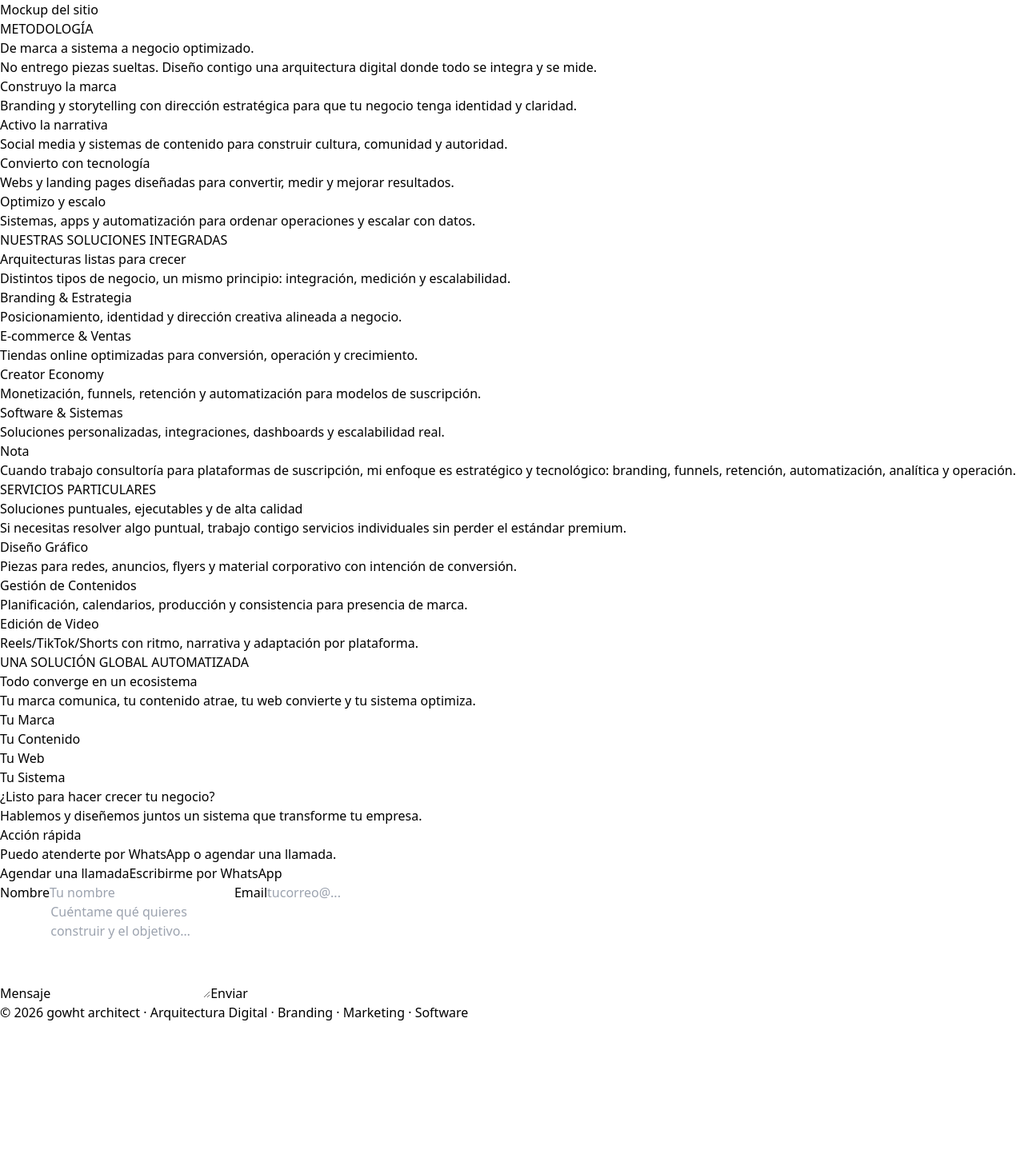
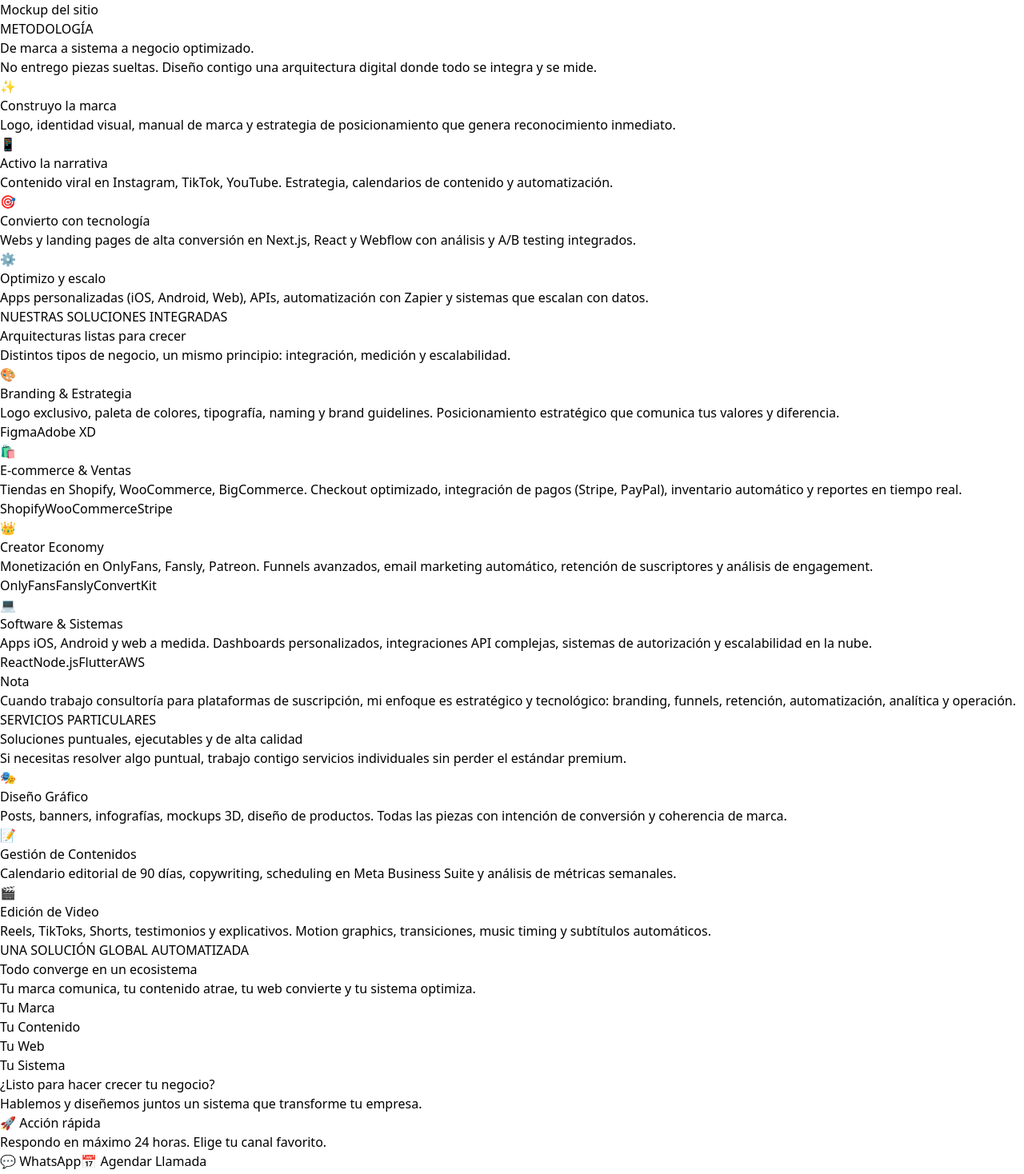
Before and after one commit to CuckCybsacTEST/landingpersonal, a React (Vite) app: page / in a window 1280 px wide. Shown: the part 240-1708 px from the top of the page at 80% size. Before the commit the page ends 1518 px from the top, so only its background shows below. Built offline with nearby package versions, Linux system fonts and the light colour scheme; the HTML template or start-up script is replaced by a standard one.

Commit message:
🎨 UI/UX Completo: Mejora visual integral con iconografía, contenido explícito tech stack, animaciones suaves y diseño moderno

```diff
--- a/src/components/Card.jsx
+++ b/src/components/Card.jsx
@@ -1,6 +1,6 @@
 function Card({ children }) {
   return (
-    <div className="rounded-2xl border border-white/10 bg-white/5 p-6 shadow-sm backdrop-blur">
+    <div className="group rounded-2xl border border-white/10 bg-white/5 p-6 shadow-sm backdrop-blur hover:border-white/20 hover:bg-white/10 transition-all duration-300 hover:shadow-lg hover:shadow-white/5">
       {children}
     </div>
   );
--- a/src/components/Contact.jsx
+++ b/src/components/Contact.jsx
@@ -1,8 +1,28 @@
-import React from "react";
+import React, { useState } from "react";
 import Section from "./Section";
 import Card from "./Card";
 
 function Contact() {
+  const [formData, setFormData] = useState({
+    name: "",
+    email: "",
+    message: ""
+  });
+
+  const handleChange = (e) => {
+    setFormData({
+      ...formData,
+      [e.target.name]: e.target.value
+    });
+  };
+
+  const handleSubmit = (e) => {
+    e.preventDefault();
+    console.log("Form submitted:", formData);
+    // TODO: Implement form submission to backend
+    setFormData({ name: "", email: "", message: "" });
+  };
+
   return (
     <Section id="contacto">
       <div className="mx-auto max-w-6xl px-4 py-16 md:px-6">
@@ -18,16 +38,16 @@ function Contact() {
         <div className="mt-10 grid gap-5 md:grid-cols-12">
           <div className="md:col-span-5">
             <Card>
-              <div className="text-base font-semibold">Acción rápida</div>
+              <div className="text-base font-semibold">🚀 Acción rápida</div>
               <p className="mt-2 text-sm text-white/70">
-                Puedo atenderte por WhatsApp o agendar una llamada.
+                Respondo en máximo 24 horas. Elige tu canal favorito.
               </p>
-              <div className="mt-5 flex flex-wrap gap-3">
-                <button className="rounded-2xl bg-white px-5 py-3 text-sm font-semibold text-black hover:bg-white/90">
-                  Agendar una llamada
-                </button>
-                <button className="rounded-2xl border border-white/15 bg-white/5 px-5 py-3 text-sm font-semibold hover:bg-white/10">
-                  Escribirme por WhatsApp
+              <div className="mt-5 flex flex-col gap-2">
+                <a href="https://wa.me/1234567890" className="rounded-2xl bg-green-500 px-5 py-3 text-sm font-semibold text-white hover:bg-green-600 transition-colors duration-200 text-center">
+                  💬 WhatsApp
+                </a>
+                <button className="rounded-2xl border border-white/15 bg-white/5 px-5 py-3 text-sm font-semibold hover:bg-white/10 transition-colors duration-200">
+                  📅 Agendar Llamada
                 </button>
               </div>
             </Card>
@@ -35,23 +55,46 @@ function Contact() {
 
           <div className="md:col-span-7">
             <Card>
-              <form className="grid gap-4">
+              <form onSubmit={handleSubmit} className="grid gap-4">
                 <div className="grid gap-4 md:grid-cols-2">
                   <label className="grid gap-2">
                     <span className="text-xs font-semibold text-white/70">Nombre</span>
-                    <input className="w-full rounded-xl border border-white/10 bg-black/40 px-4 py-3 text-sm text-white/85 outline-none placeholder:text-white/30 focus:border-white/25" placeholder="Tu nombre" />
+                    <input
+                      name="name"
+                      value={formData.name}
+                      onChange={handleChange}
+                      className="w-full rounded-xl border border-white/10 bg-black/40 px-4 py-3 text-sm text-white/85 outline-none placeholder:text-white/30 focus:border-white/25 focus:bg-black/60 transition-colors duration-200"
+                      placeholder="Tu nombre"
+                    />
                   </label>
                   <label className="grid gap-2">
                     <span className="text-xs font-semibold text-white/70">Email</span>
-                    <input type="email" className="w-full rounded-xl border border-white/10 bg-black/40 px-4 py-3 text-sm text-white/85 outline-none placeholder:text-white/30 focus:border-white/25" placeholder="tucorreo@..." />
+                    <input
+                      type="email"
+                      name="email"
+                      value={formData.email}
+                      onChange={handleChange}
+                      className="w-full rounded-xl border border-white/10 bg-black/40 px-4 py-3 text-sm text-white/85 outline-none placeholder:text-white/30 focus:border-white/25 focus:bg-black/60 transition-colors duration-200"
+                      placeholder="tucorreo@..."
+                    />
                   </label>
                 </div>
                 <label className="grid gap-2">
-                  <span className="text-xs font-semibold text-white/70">Mensaje</span>
-                  <textarea rows={5} className="w-full rounded-xl border border-white/10 bg-black/40 px-4 py-3 text-sm text-white/85 outline-none placeholder:text-white/30 focus:border-white/25" placeholder="Cuéntame qué quieres construir y el objetivo…" />
+                  <span className="text-xs font-semibold text-white/70">Cuéntame tu proyecto</span>
+                  <textarea
+                    name="message"
+                    value={formData.message}
+                    onChange={handleChange}
+                    rows={4}
+                    className="w-full rounded-xl border border-white/10 bg-black/40 px-4 py-3 text-sm text-white/85 outline-none placeholder:text-white/30 focus:border-white/25 focus:bg-black/60 transition-colors duration-200 resize-none"
+                    placeholder="¿Qué quieres construir? ¿Cuál es tu objetivo?"
+                  />
                 </label>
-                <button className="rounded-2xl bg-white px-5 py-3 text-sm font-semibold text-black hover:bg-white/90">
-                  Enviar
+                <button
+                  type="submit"
+                  className="rounded-2xl bg-white px-5 py-3 text-sm font-semibold text-black hover:bg-white/90 transition-all duration-200 shadow-lg hover:shadow-xl"
+                >
+                  Enviar mensaje
                 </button>
               </form>
             </Card>
--- a/src/components/MethodCards.jsx
+++ b/src/components/MethodCards.jsx
@@ -21,6 +21,7 @@ function MethodCards({ methodCards }) {
         <div className="mt-10 grid gap-5 md:grid-cols-4">
           {methodCards.map((c) => (
             <Card key={c.title}>
+              <div className="text-4xl mb-3">{c.icon}</div>
               <div className="text-base font-semibold">{c.title}</div>
               <p className="mt-2 text-sm leading-relaxed text-white/70">{c.body}</p>
             </Card>
--- a/src/components/Services.jsx
+++ b/src/components/Services.jsx
@@ -21,9 +21,9 @@ function Services({ services }) {
         <div className="mt-10 grid gap-5 md:grid-cols-3">
           {services.map((s) => (
             <Card key={s.title}>
-              <div className="h-28 rounded-xl border border-white/10 bg-white/5" />
-              <div className="mt-4 text-base font-semibold">{s.title}</div>
-              <p className="mt-2 text-sm leading-relaxed text-white/70">{s.body}</p>
+              <div className="text-5xl text-center mb-4">{s.icon}</div>
+              <div className="text-base font-semibold text-center">{s.title}</div>
+              <p className="mt-2 text-sm leading-relaxed text-white/70 text-center">{s.body}</p>
             </Card>
           ))}
         </div>
--- a/src/components/Solutions.jsx
+++ b/src/components/Solutions.jsx
@@ -21,8 +21,22 @@ function Solutions({ solutions }) {
         <div className="mt-10 grid gap-5 md:grid-cols-2">
           {solutions.map((s) => (
             <Card key={s.title}>
-              <div className="text-xl font-semibold">{s.title}</div>
-              <p className="mt-3 text-sm leading-relaxed text-white/70">{s.body}</p>
+              <div className="flex items-start gap-4">
+                <div className="text-4xl flex-shrink-0">{s.icon}</div>
+                <div className="flex-1">
+                  <div className="text-xl font-semibold">{s.title}</div>
+                  <p className="mt-3 text-sm leading-relaxed text-white/70">{s.body}</p>
+                  {s.tech && (
+                    <div className="mt-4 flex flex-wrap gap-2">
+                      {s.tech.split(", ").map((tech) => (
+                        <span key={tech} className="inline-block px-2 py-1 text-xs bg-white/10 text-white/60 rounded-lg">
+                          {tech}
+                        </span>
+                      ))}
+                    </div>
+                  )}
+                </div>
+              </div>
             </Card>
           ))}
         </div>
--- a/src/data/data.js
+++ b/src/data/data.js
@@ -8,53 +8,68 @@ export const nav = [
 
 export const methodCards = [
   {
+    icon: "✨",
     title: "Construyo la marca",
-    body: "Branding y storytelling con dirección estratégica para que tu negocio tenga identidad y claridad.",
+    body: "Logo, identidad visual, manual de marca y estrategia de posicionamiento que genera reconocimiento inmediato.",
   },
   {
+    icon: "📱",
     title: "Activo la narrativa",
-    body: "Social media y sistemas de contenido para construir cultura, comunidad y autoridad.",
+    body: "Contenido viral en Instagram, TikTok, YouTube. Estrategia, calendarios de contenido y automatización.",
   },
   {
+    icon: "🎯",
     title: "Convierto con tecnología",
-    body: "Webs y landing pages diseñadas para convertir, medir y mejorar resultados.",
+    body: "Webs y landing pages de alta conversión en Next.js, React y Webflow con análisis y A/B testing integrados.",
   },
   {
+    icon: "⚙️",
     title: "Optimizo y escalo",
-    body: "Sistemas, apps y automatización para ordenar operaciones y escalar con datos.",
+    body: "Apps personalizadas (iOS, Android, Web), APIs, automatización con Zapier y sistemas que escalan con datos.",
   },
 ];
 
 export const solutions = [
   {
+    icon: "🎨",
     title: "Branding & Estrategia",
-    body: "Posicionamiento, identidad y dirección creativa alineada a negocio.",
+    body: "Logo exclusivo, paleta de colores, tipografía, naming y brand guidelines. Posicionamiento estratégico que comunica tus valores y diferencia.",
+    tech: "Figma, Adobe XD"
   },
   {
+    icon: "🛍️",
     title: "E-commerce & Ventas",
-    body: "Tiendas online optimizadas para conversión, operación y crecimiento.",
+    body: "Tiendas en Shopify, WooCommerce, BigCommerce. Checkout optimizado, integración de pagos (Stripe, PayPal), inventario automático y reportes en tiempo real.",
+    tech: "Shopify, WooCommerce, Stripe"
   },
   {
+    icon: "👑",
     title: "Creator Economy",
-    body: "Monetización, funnels, retención y automatización para modelos de suscripción.",
+    body: "Monetización en OnlyFans, Fansly, Patreon. Funnels avanzados, email marketing automático, retención de suscriptores y análisis de engagement.",
+    tech: "OnlyFans, Fansly, ConvertKit"
   },
   {
+    icon: "💻",
     title: "Software & Sistemas",
-    body: "Soluciones personalizadas, integraciones, dashboards y escalabilidad real.",
+    body: "Apps iOS, Android y web a medida. Dashboards personalizados, integraciones API complejas, sistemas de autorización y escalabilidad en la nube.",
+    tech: "React, Node.js, Flutter, AWS"
   },
 ];
 
 export const services = [
   {
+    icon: "🎭",
     title: "Diseño Gráfico",
-    body: "Piezas para redes, anuncios, flyers y material corporativo con intención de conversión.",
+    body: "Posts, banners, infografías, mockups 3D, diseño de productos. Todas las piezas con intención de conversión y coherencia de marca.",
   },
   {
+    icon: "📝",
     title: "Gestión de Contenidos",
-    body: "Planificación, calendarios, producción y consistencia para presencia de marca.",
+    body: "Calendario editorial de 90 días, copywriting, scheduling en Meta Business Suite y análisis de métricas semanales.",
   },
   {
+    icon: "🎬",
     title: "Edición de Video",
-    body: "Reels/TikTok/Shorts con ritmo, narrativa y adaptación por plataforma.",
+    body: "Reels, TikToks, Shorts, testimonios y explicativos. Motion graphics, transiciones, music timing y subtítulos automáticos.",
   },
 ];
```
Also changed, not shown: src/components/Nav.jsx (+10 -9 lines).
